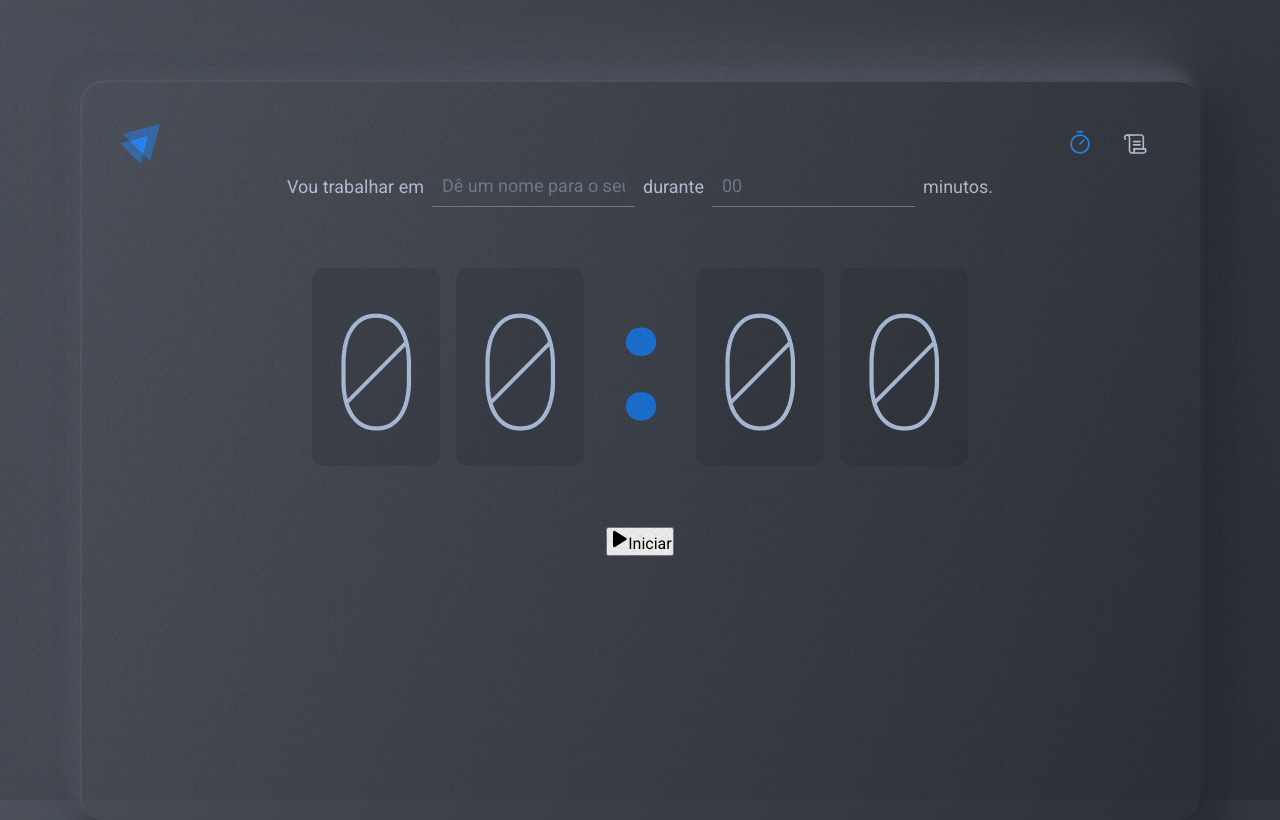
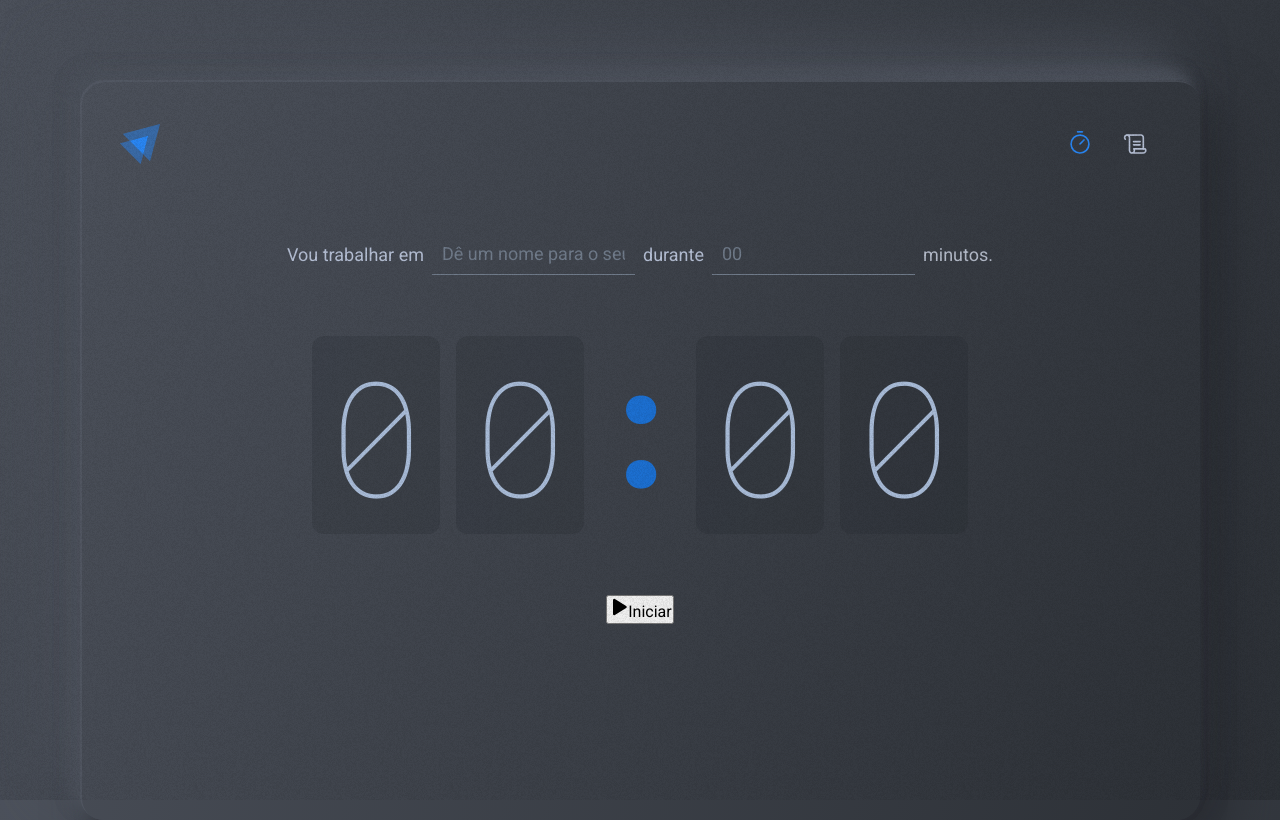
Before and after one commit to sirhent/react-pomodoro, a React (Vite) app: page / in a window 1280 px wide. Built offline with nearby package versions, Linux system fonts and the light colour scheme.

Commit message:
Add line braks; add margin-top on Home.tsx

```diff
--- a/src/App.tsx
+++ b/src/App.tsx
@@ -11,7 +11,6 @@ export function App() {
     <ThemeProvider theme={defaultTheme}>
       <NoiseOverlay />
       <GlobalStyle />
-
       <Router />
     </ThemeProvider>
   );
--- a/src/pages/Home/styles.ts
+++ b/src/pages/Home/styles.ts
@@ -1,6 +1,7 @@
 import styled from "styled-components";
 
 export const HomeContainer = styled.main`
+  margin-top: 6.8rem;
 `;
 
 
@@ -52,6 +53,7 @@ export const CountdownContainer = styled.div`
   align-items: center;
   gap: 1.6rem;
 `;
+
 export const CountdownNumber = styled.span`
   height: 19.8rem;
   width: 12.8rem;
@@ -69,6 +71,7 @@ export const CountdownNumber = styled.span`
   color: ${(props) => props.theme.counter_text_color};
   line-height: 1;
 `;
+
 export const CountdownDots = styled.span`
   width: 8rem;
   padding-bottom: 2rem;
@@ -79,5 +82,4 @@ export const CountdownDots = styled.span`
   font-size: 16rem;
   font-weight: 700;
   color: ${(props) => props.theme.brand_primary};
-
 `;
```
